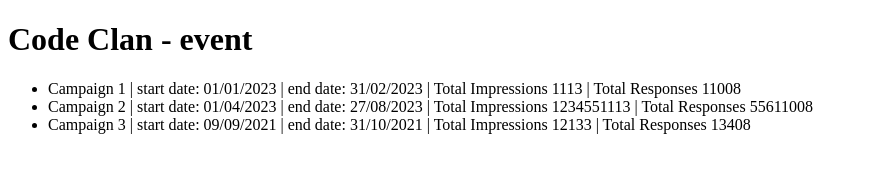
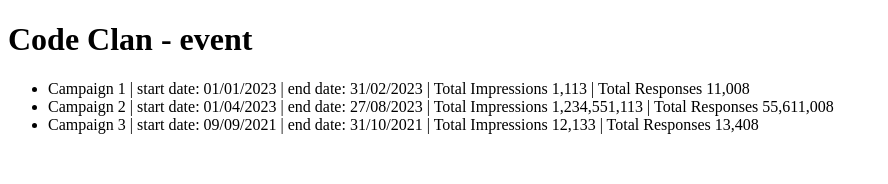
Before and after one commit to gillan-stewart-innovid/innovid-day-in-the-life-group-6, a React (Vite) app: page / in a window 1280 px wide. Shown: the top 184 px of the page, without its empty margins (0-888 px from the left). Built offline with nearby package versions, Linux system fonts and the light colour scheme.

Commit message:
numbers formatted with commas

```diff
--- a/package.json
+++ b/package.json
@@ -17,6 +17,7 @@
     "@types/react": "^18.2.15",
     "@types/react-dom": "^18.2.7",
     "@vitejs/plugin-react": "^4.0.3",
+    "cors": "^2.8.5",
     "eslint": "^8.45.0",
     "eslint-plugin-react": "^7.32.2",
     "eslint-plugin-react-hooks": "^4.6.0",
--- a/src/App.jsx
+++ b/src/App.jsx
@@ -1,36 +1,58 @@
+import { useState, useEffect } from "react"
+
 const fooCampaigns = [
   {
     id: 16346145,
-    title: "Campaign 1",
-    startdate: "01/01/2023",
-    enddate: "31/02/2023",
+    title: 'Campaign 1',
+    startdate: '01/01/2023',
+    enddate: '31/02/2023',
     totalImpressions: 1113,
     totalResponse: 11008,
   },
   {
-    id: 16346146,
-    title: "Campaign 2",
-    startdate: "01/04/2023",
-    enddate: "27/08/2023",
+    id: 16346145,
+    title: 'Campaign 2',
+    startdate: '01/04/2023',
+    enddate: '27/08/2023',
     totalImpressions: 1234551113,
     totalResponse: 55611008,
   },
   {
-    id: 16346147,
-    title: "Campaign 3",
-    startdate: "09/09/2021",
-    enddate: "31/10/2021",
+    id: 16346145,
+    title: 'Campaign 3',
+    startdate: '09/09/2021',
+    enddate: '31/10/2021',
     totalImpressions: 12133,
     totalResponse: 13408,
   },
 ];
 
 function App() {
+
+//   const express = require('express');
+// const app = express();
+
+// ADDED
+// const cors = require('cors');
+// app.use(cors());
+
+//   const [fooCampaigns, setFooCampaigns] = useState([])
+
+//   useEffect(() => {
+//   fetch("https://cclan.s3.eu-west-1.amazonaws.com/campaigns.json")
+//     .then((res) => res.json())
+//     .then((data) => setFooCampaigns(data))
+//   });
+
+  function numberFormatChange(number){
+    return number.toLocaleString("en-US");
+  }
+
   const campaignList = fooCampaigns.map((campaign) => (
     <li key={campaign.id}>
-      {campaign.title} | start date: {campaign.startdate} | end date:{" "}
-      {campaign.enddate} | Total Impressions {campaign.totalImpressions} | Total
-      Responses {campaign.totalResponse}
+      {campaign.title} | start date: {campaign.startdate} | end date:{' '}
+      {campaign.enddate} | Total Impressions {numberFormatChange(campaign.totalImpressions)} | Total
+      Responses {numberFormatChange(campaign.totalResponse)}
     </li>
   ));
 
```
Also changed, not shown: 1 other file (tests, documents, lock files or other folders).
